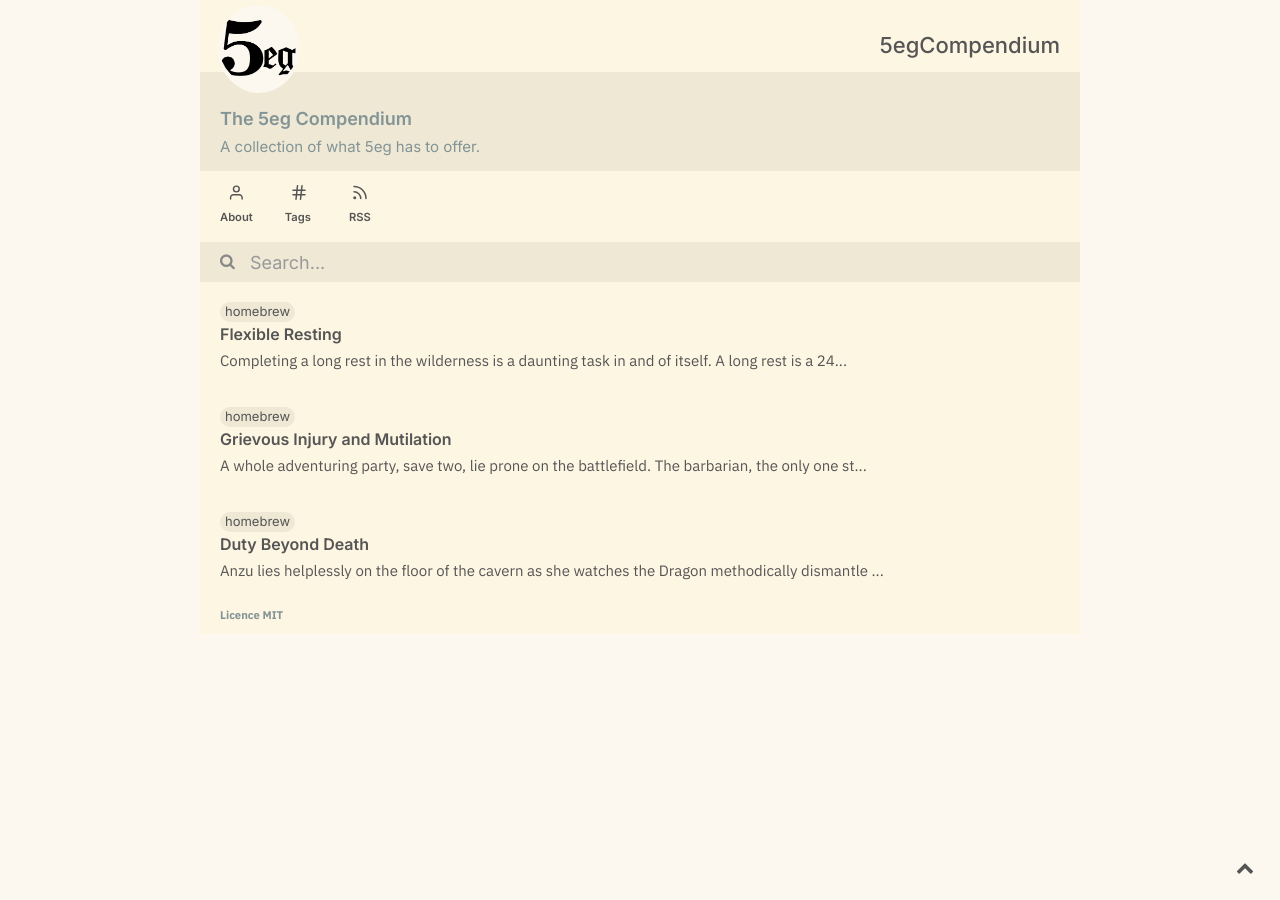
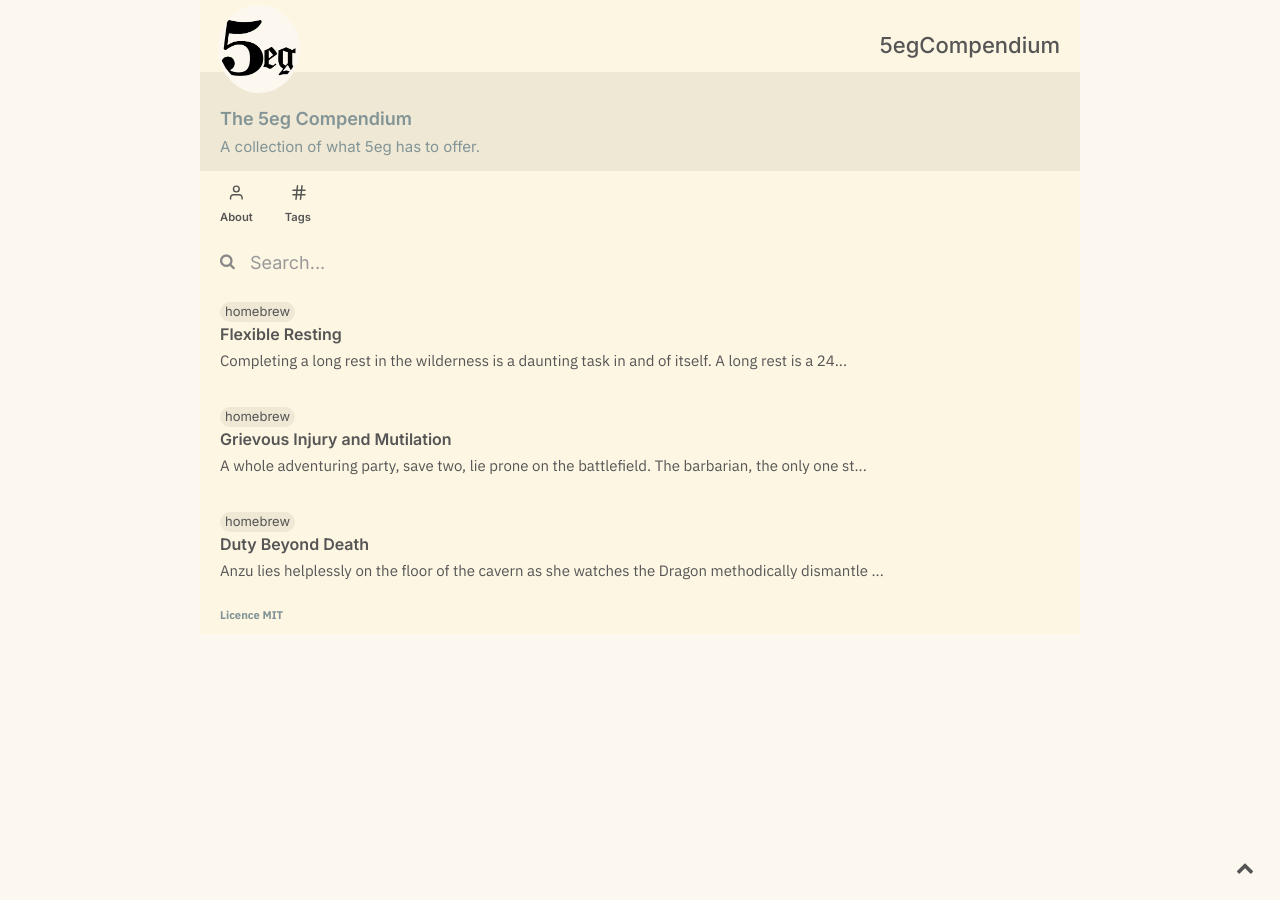
Before and after one commit to 5egeneral/compendium, a Jekyll site: the page built from index.md, in a window 1280 px wide. Built offline with Jekyll 4.4.1, drawn with Linux system fonts in a browser that asks for light colours.

Commit message:
Update style.css

```diff
--- a/assets/css/style.css
+++ b/assets/css/style.css
@@ -632,7 +632,7 @@ hr {
     font-family:  Inter, 'Segoe UI', Roboto, 'Helvetica Neue', Arial, sans-serif !important;
     color: #555;
     font-size: 18px;
-    background-color: #EEE8D5;
+    background-color: transparent;
 }
 
 ::placeholder {
@@ -650,17 +650,17 @@ hr {
     z-index: 1;
 }
 
-.searchbar input[type="text"]:focus {
-    box-shadow: 0 0 8px 0 #A7D0EB;
+.menu .rss {display:none;
 }
 
 .searchbar input[type=text]:hover {
-    background-color: transparent;
+    background-color: #EEE8D5;
 }
 
 .searchbar input[type=text]:active,
 .searchbar input[type=text]:focus {
-    background-color: transparent;
+
+    background-color: #EEE8D5;
     outline: none;
 }
 
```
